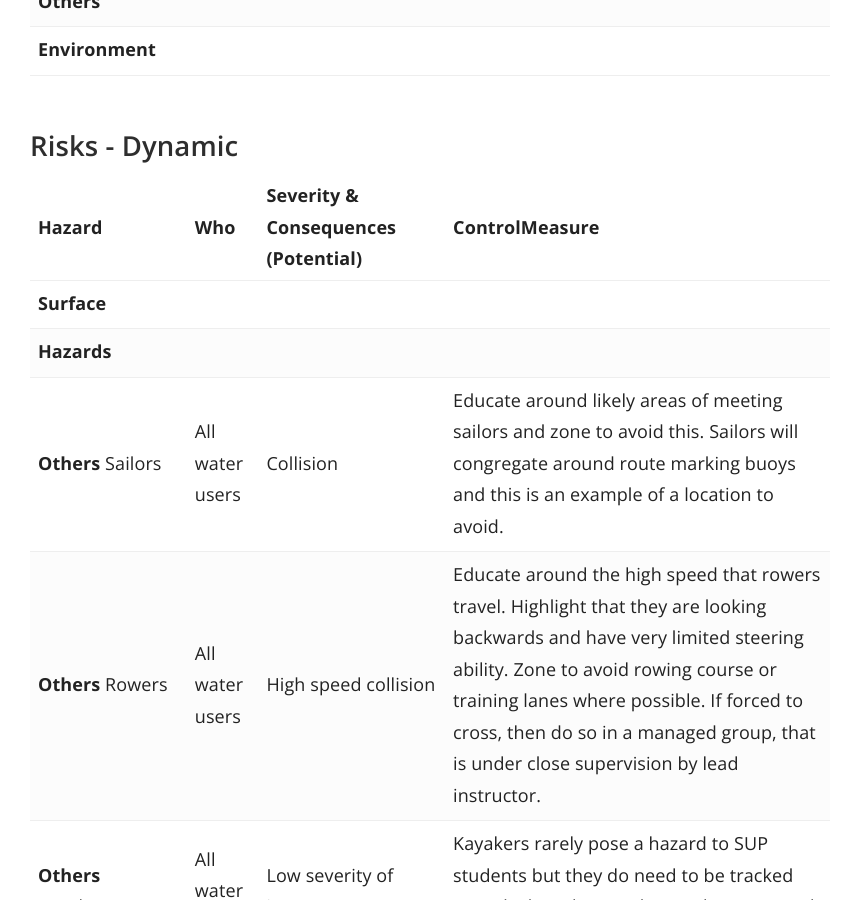
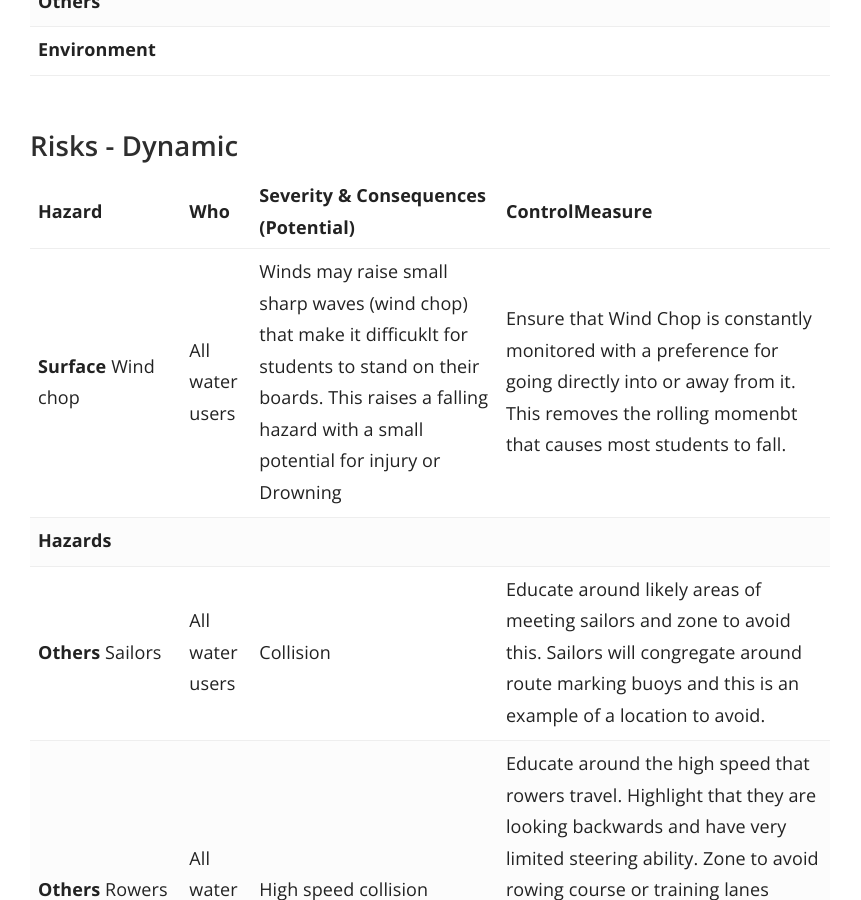
Before and after one commit to numbat70/clyde, a Jekyll site: the page built from _docs/Content/20-SUP_RISK.md, in a window 1280 px wide and 900 px high, scrolled down 3071 px. Shown: the whole window, without its empty margins (360-1221 px from the left). Built offline with Jekyll 4.4.1, drawn with Linux system fonts in a browser that asks for light colours.

Commit message:
Update 20-SUP_RISK.md
mk

```diff
--- a/_docs/Content/20-SUP_RISK.md
+++ b/_docs/Content/20-SUP_RISK.md
@@ -48,7 +48,7 @@ Hazard | Who | Severity & Consequences (Potential) | ControlMeasure
 
 Hazard | Who | Severity & Consequences (Potential) | ControlMeasure
 --- | --- | --- | ---
-**Surface**  |  |  |
+**Surface** Wind chop | All water users | Winds may raise small sharp waves (wind chop) that make it difficuklt for students to stand on their boards. This raises a falling hazard with a small potential for injury or Drowning | Ensure that Wind Chop is constantly monitored with a preference for going directly into or away from it. This removes the rolling momenbt that causes most students to fall.
 **Hazards**  |  |  |
 **Others** Sailors | All water users | Collision | Educate around likely areas of meeting sailors and zone to avoid this. Sailors will congregate around route marking buoys and this is an example of a location to avoid.
 **Others** Rowers |  All water users| High speed collision |  Educate around the high speed that rowers travel. Highlight that they are looking backwards and have very limited steering ability. Zone to avoid rowing course or training lanes where possible. If forced to cross, then do so in a managed group, that is under close supervision by lead instructor.
```
